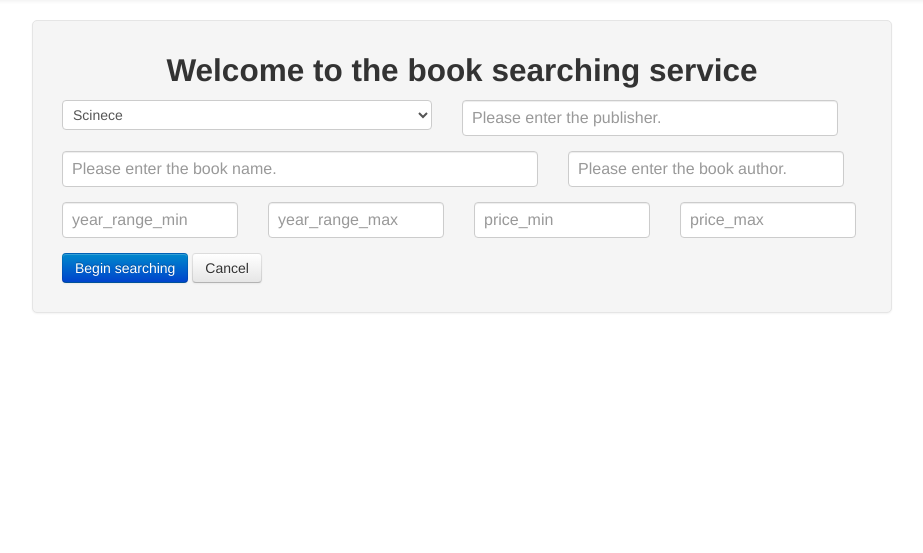
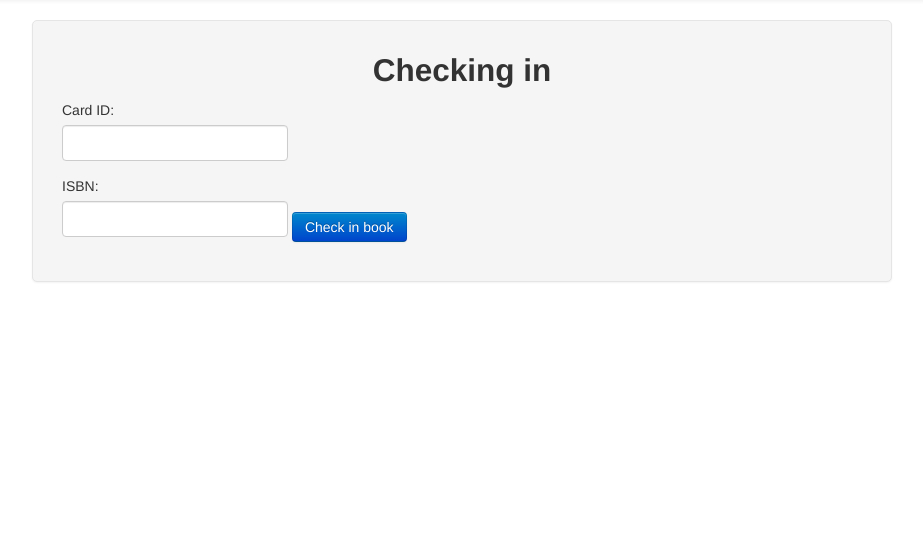
Before and after one commit to samueldeng/LibraryManagement, a PHP site: page /try_bookreturn.php in a window 1280 px wide. Shown: the part 44-597 px from the top of the page, without its empty margins (178-1101 px from the left). Run offline with PHP 8.4, Linux system fonts and the light colour scheme; some libraries are stand-ins or nearby versions.

Commit message:
revise book check in

```diff
--- a/try_bookreturn.php
+++ b/try_bookreturn.php
@@ -165,34 +165,13 @@ margin: 20px 0;
 			</div>
 
 		<div id="inputField" class="container">
-			<form class="form-signin" id="bookQueryForm" method=post action=./bookqueryresult.php>
-				<h2 align="center" class="form-signin-heading">Welcome to the book searching service</h2>
-				<div class="controls controls-row">
-				    <select class="span4" type="text" name='category' id="1" placeholder="Please choose the book category.">
-                    <option>Scinece</option>
-                    <option>Computer and Engineering</option>
-                    <option>Arts</option>
-                    </select>
-	 			<input class="span4" type="text" name='publisher' id="3" placeholder="Please enter the publisher.">
-				</div>
-
-				<div class="controls controls-row">
-				<input class="span5" type="text" name='title' id="2" placeholder="Please enter the book name.">
-				<input class="span3" type="text" name='author' id="6" placeholder="Please enter the book author.">
-				</div>
-
-			    <div class="controls controls-row">
-				<input class="span2" type="text"	name="year_min"		id="4" placeholder="year_range_min"/>
-				<input class="span2" type="text"	name="year_max"		id="5"placeholder="year_range_max"/>
-				<input class="span2" type="text"	name="price_min"	id="7"placeholder="price_min"/>
-				<input class="span2" type="text"	name="price_max"	id="8"placeholder="price_max"/>
-				</div>
-
-                <button type="submit" class="btn btn-primary">Begin searching</button>
-                <button type="button" class="btn">Cancel</button>
-
+			<form class="form-signin" method="post" action="checkin_book.php">
+				<h2 align="center" class="form-signin-heading">Checking in</h2>
+				<label for="Card ID">Card ID:</label><input type="text" name="card_id" />
+				<label for="ISBN">ISBN:</label><input type="text" name="book_id" />
+				<button type="submit" class="btn btn-primary">Check in book</button>
 			</form>
-		</div>
+        </div>
 
 		<div id="push"></div>
 		</div>
```
